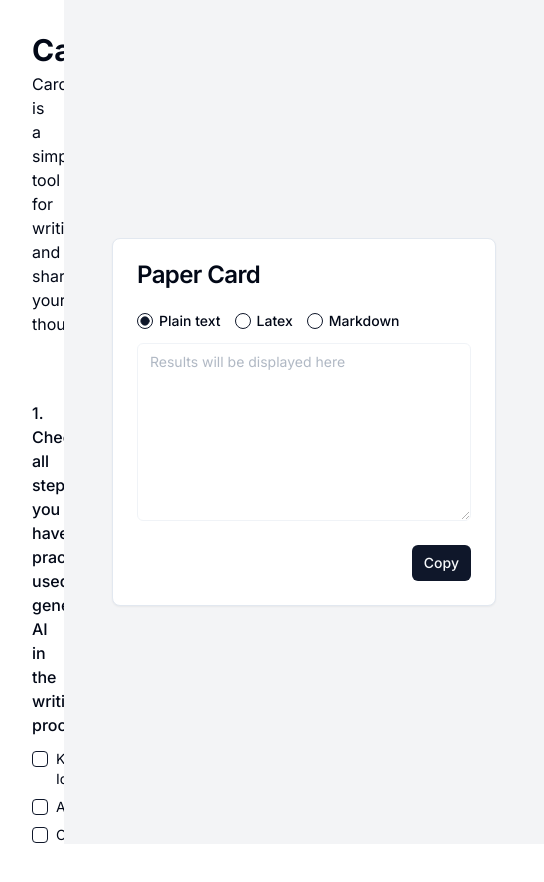
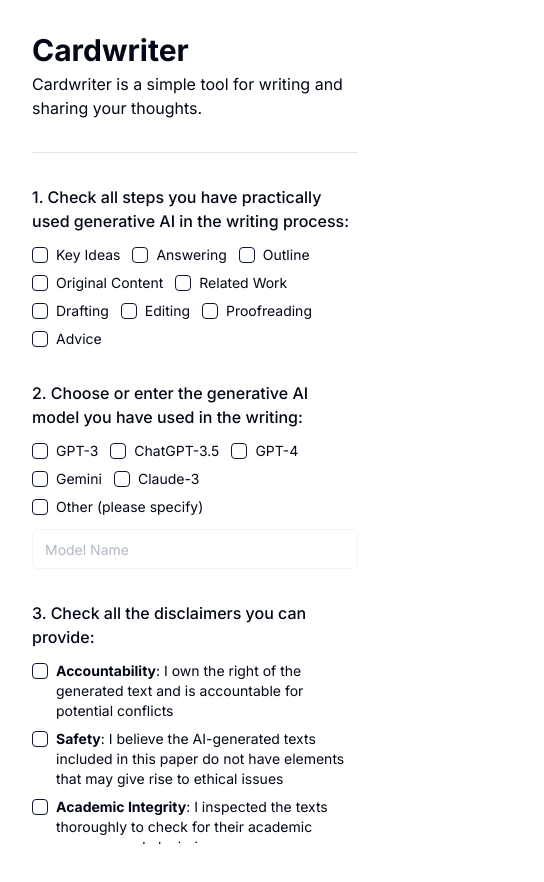
Before and after one commit to nyanxyz/cardwriter, a Next.js app: page / in a window 390 px wide. Shown: the top 882 px of the page, 544 px wide, since content can reach past the window. After the commit the page ends 844 px from the top, so only its background shows below. Built offline with nearby package versions, Linux system fonts and the light colour scheme.

Commit message:
apply responsive design

```diff
--- a/src/app/paper-card-section.tsx
+++ b/src/app/paper-card-section.tsx
@@ -2,7 +2,11 @@
 
 export function PaperCardSection() {
   return (
-    <div className={"bg-gray-100 py-8 px-12 flex flex-col justify-center"}>
+    <div
+      className={
+        "hidden lg:flex bg-gray-100 py-8 px-12 flex-col justify-center"
+      }
+    >
       <PaperCard />
     </div>
   );
```
